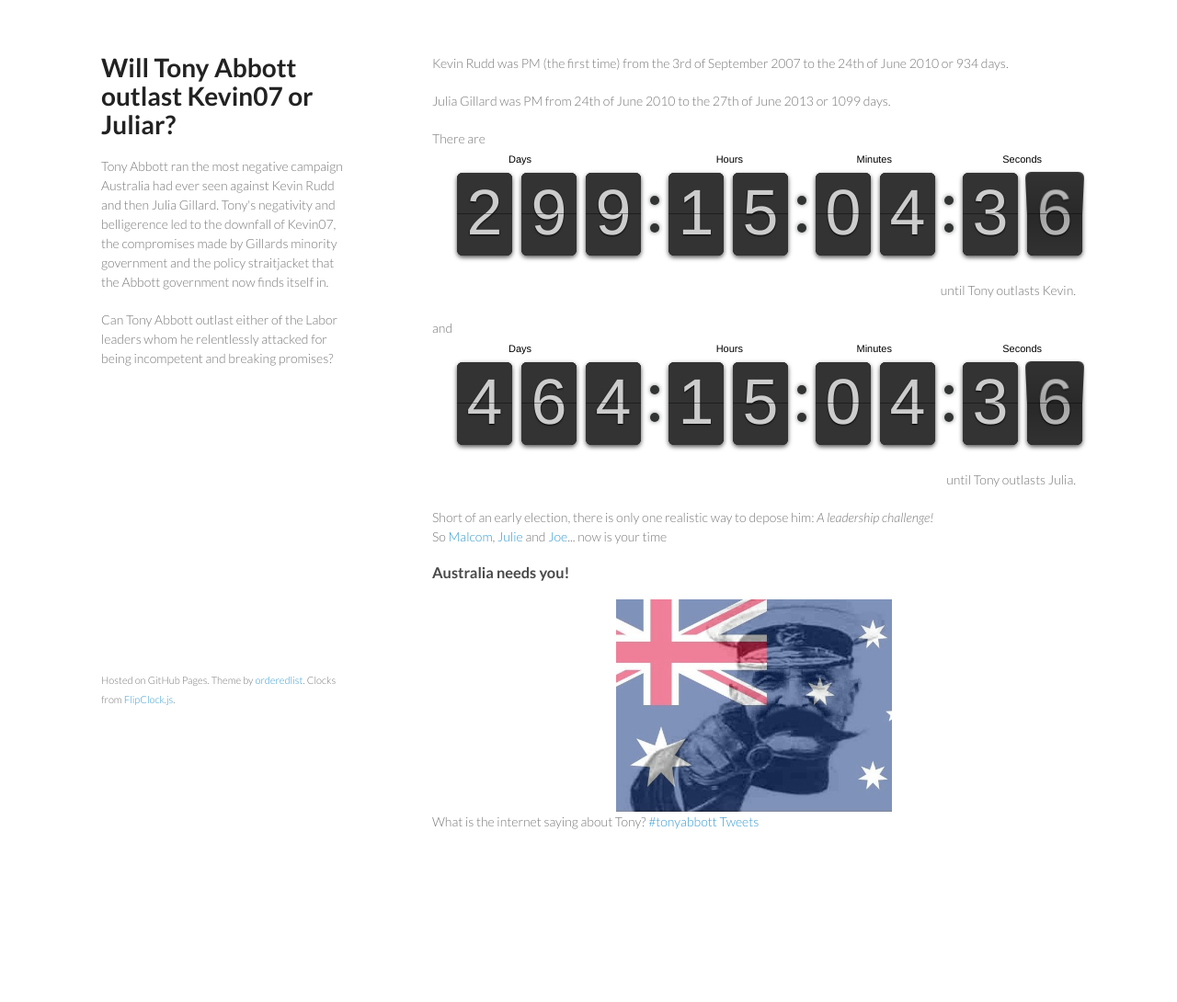
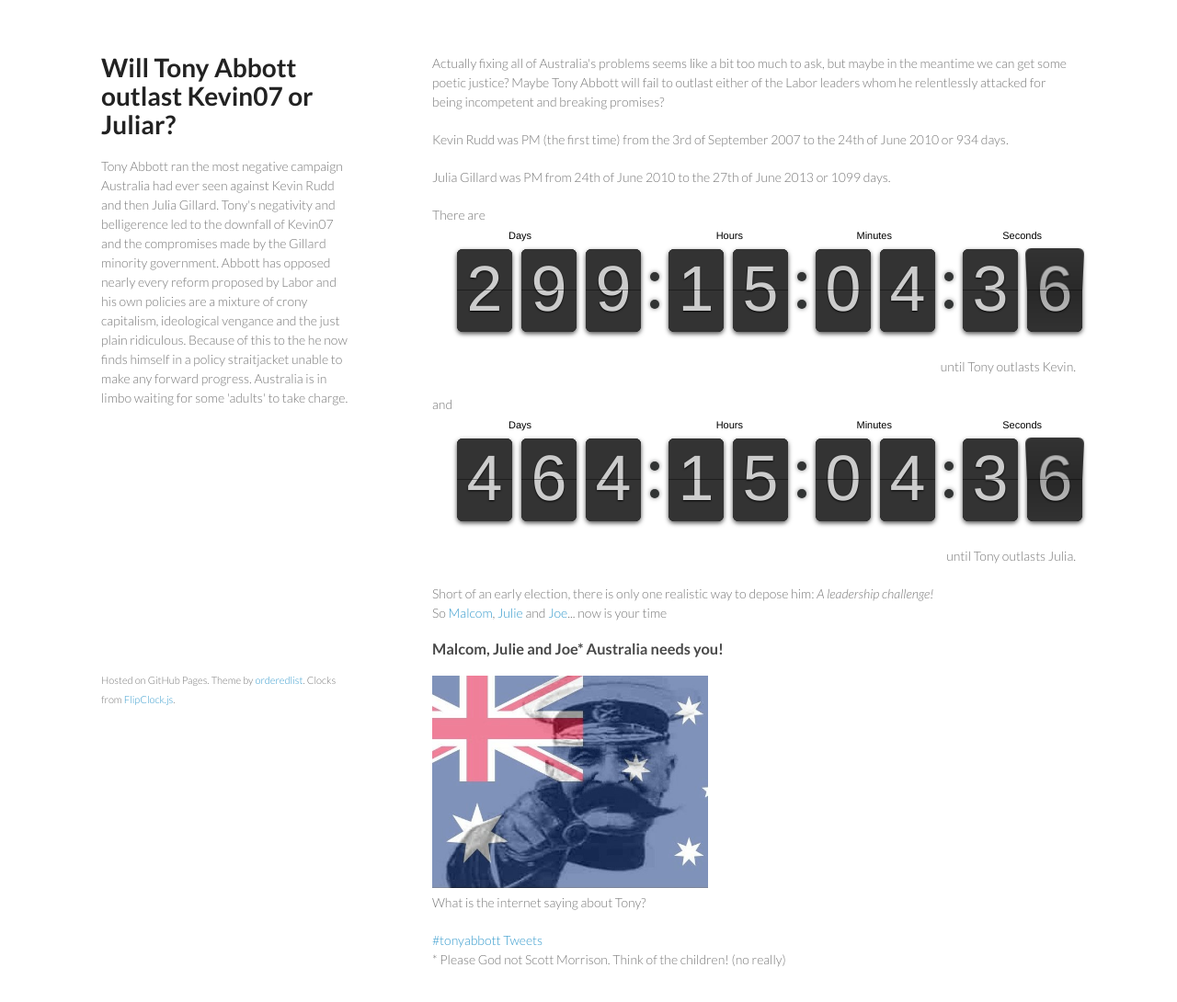
Before and after one commit to findgriffin/abbottclock, a plain HTML site: page index.html in a window 1280 px wide. Shown: the whole page at 92% size. Before the commit the page ends 954 px from the top, so only its background shows below. Drawn offline with nearby package versions, Linux system fonts and the light colour scheme.

Commit message:
Change some of the text and some formatting fixes.

```diff
--- a/index.html
+++ b/index.html
@@ -28,13 +28,19 @@
         <h1>Will Tony Abbott outlast Kevin07 or Juliar?</h1>
         <p> Tony Abbott ran the most negative campaign Australia had ever seen
         against Kevin Rudd and then Julia Gillard. Tony's negativity and
-        belligerence led to the downfall of Kevin07, the compromises made by
-        Gillards minority government and the policy straitjacket that the Abbott
-        government now finds itself in.</p>
-        <p>Can Tony Abbott outlast either of the Labor leaders whom he relentlessly
-        attacked for being incompetent and breaking promises?</p>
+        belligerence led to the downfall of Kevin07 and the compromises made by
+        the Gillard minority government. Abbott has opposed nearly every reform
+        proposed by Labor and his own policies are a mixture of crony
+        capitalism, ideological vengance and the just plain ridiculous. Because
+        of this to the he now finds himself in a policy straitjacket unable to
+        make any forward progress. Australia is in limbo waiting for some
+        'adults' to take charge.</p>
       </header>
       <section>
+        <p> Actually fixing all of Australia's problems seems like a bit too much to
+        ask, but maybe in the meantime we can get some poetic justice?
+        Maybe Tony Abbott will fail to outlast either of the Labor leaders whom he
+        relentlessly attacked for being incompetent and breaking promises?</p>
         <p>Kevin Rudd was PM (the first time) from the 3rd of September 2007 to the 24th
         of June 2010 or 934 days.</p>
         Julia Gillard was PM from 24th of June 2010 to the 27th of June 2013 or 1099
@@ -53,15 +59,20 @@
         <a href="https://twitter.com/JoeHockey">Joe</a>...
         now is your
         time</p>
-        <h3>Australia needs you!</h3>
-        <img class="centered" src="images/kitchener_ausflag.jpg" width=300 alt="Lord Kitchener says that
-        Australia needs you!">
+        <h3>Malcom, Julie and Joe* Australia needs you!</h3>
+        <img src="images/kitchener_ausflag.jpg" width=300 alt="Lord Kitchener says that
+        Malcom, Julie and Joe* Australia needs you!">
+        <p>
         What is the internet saying about Tony?
+        </p>
         <a class="twitter-timeline"
           href="https://twitter.com/hashtag/tonyabbott"
           data-widget-id="615064273417539585">#tonyabbott Tweets</a>
         <script>!function(d,s,id){var
           js,fjs=d.getElementsByTagName(s)[0],p=/^http:/.test(d.location)?'http':'https';if(!d.getElementById(id)){js=d.createElement(s);js.id=id;js.src=p+"://platform.twitter.com/widgets.js";fjs.parentNode.insertBefore(js,fjs);}}(document,"script","twitter-wjs");</script>
+        <p>
+        * Please God not Scott Morrison. Think of the children! (no really)
+        </p>
 
         <script type="text/javascript">
           var kevinClock;
```
